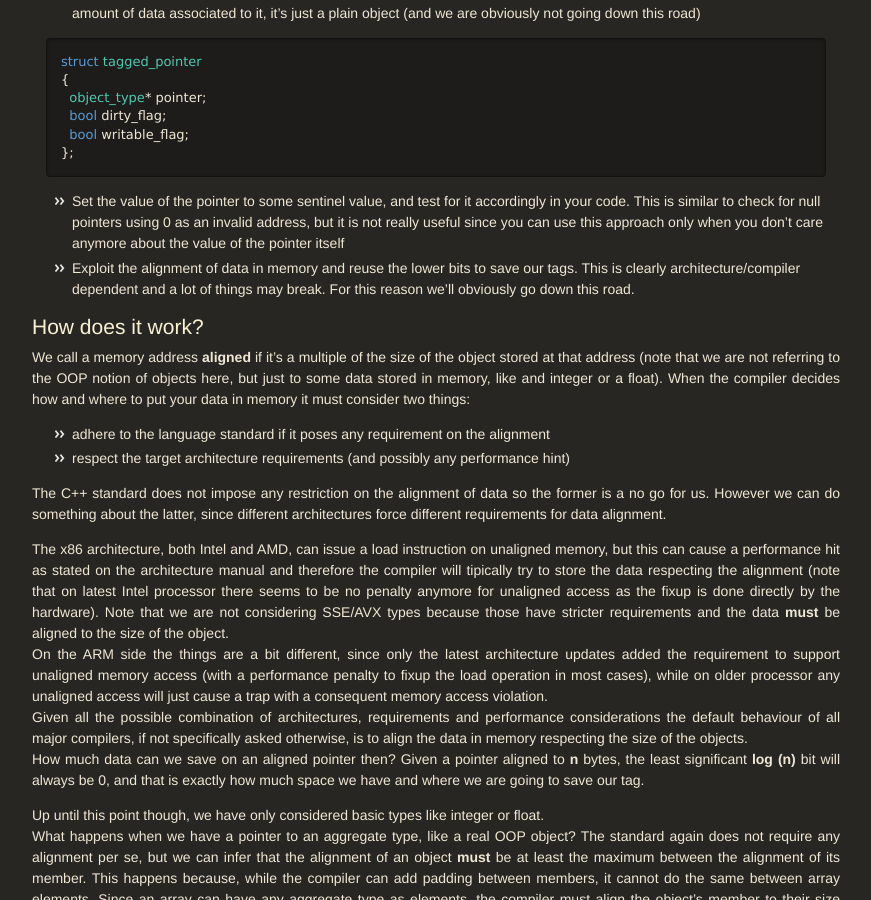
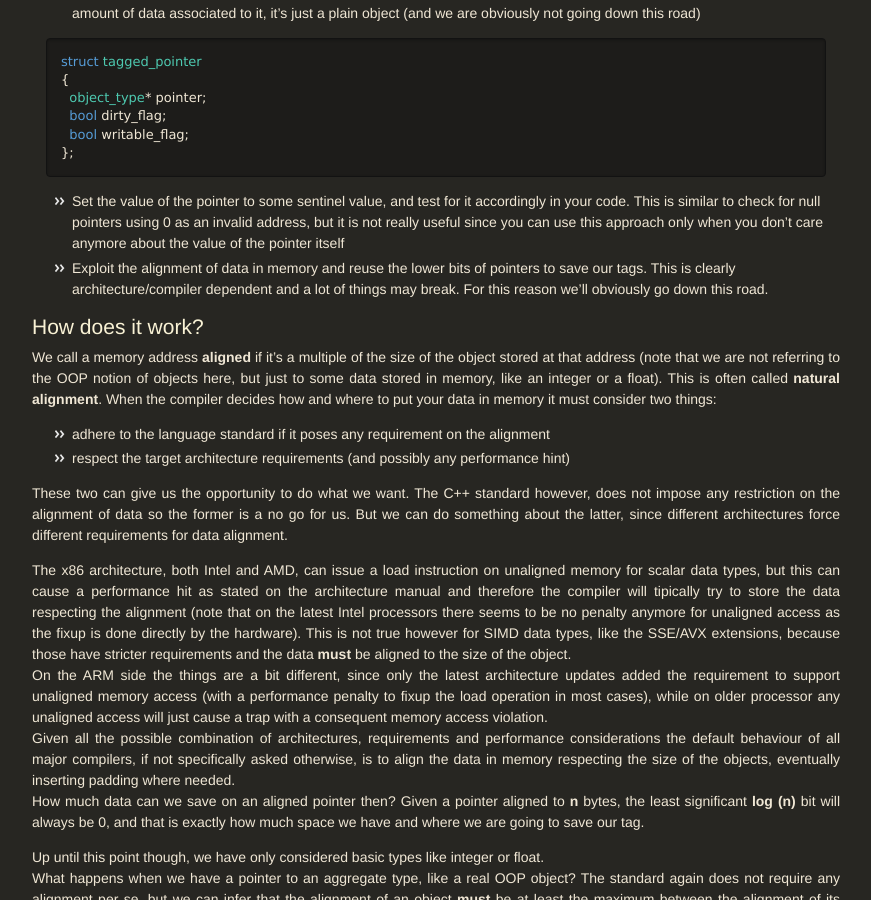
Before and after one commit to Corralx/corralx.github.io, a Jekyll site: the page built from _posts/2016-05-25-tag_ptr.md, in a window 1280 px wide and 900 px high, scrolled down 521 px. Shown: the whole window, without its empty margins (204-1075 px from the left). Built offline with Jekyll 4.4.1, drawn with Linux system fonts in a browser that asks for light colours; some web fonts are replaced; comment, search, counter and statistics services are not loaded.

Commit message:
Fixed post

```diff
--- a/_posts/2016-05-25-tag_ptr.md
+++ b/_posts/2016-05-25-tag_ptr.md
@@ -23,24 +23,25 @@ Generally speaking, a tagged pointer is just a raw pointer to a memory address w
 </code></pre></figure>
 
 * Set the value of the pointer to some sentinel value, and test for it accordingly in your code. This is similar to check for null pointers using 0 as an invalid address, but it is not really useful since you can use this approach only when you don't care anymore about the value of the pointer itself
-* Exploit the alignment of data in memory and reuse the lower bits to save our tags. This is clearly architecture/compiler dependent and a lot of things may break. For this reason we'll obviously go down this road.
+* Exploit the alignment of data in memory and reuse the lower bits of pointers to save our tags. This is clearly architecture/compiler dependent and a lot of things may break. For this reason we'll obviously go down this road.
 
 <i class="excerpt" aria-hidden="true"></i>
 
 ## How does it work?
 
-We call a memory address **aligned** if it's a multiple of the size of the object stored at that address (note that we are not referring to the OOP notion of objects here, but just to some data stored in memory, like and integer or a float).
+We call a memory address **aligned** if it's a multiple of the size of the object stored at that address (note that we are not referring to the OOP notion of objects here, but just to some data stored in memory, like an integer or a float). This is often called **natural alignment**.
 When the compiler decides how and where to put your data in memory it must consider two things:
 
 * adhere to the language standard if it poses any requirement on the alignment
 * respect the target architecture requirements (and possibly any performance hint)
 
-The C++ standard does not impose any restriction on the alignment of data so the former is a no go for us.
-However we can do something about the latter, since different architectures force different requirements for data alignment.
+These two can give us the opportunity to do what we want.
+The C++ standard however, does not impose any restriction on the alignment of data so the former is a no go for us.
+But we can do something about the latter, since different architectures force different requirements for data alignment.
 
-The x86 architecture, both Intel and AMD, can issue a load instruction on unaligned memory, but this can cause a performance hit as stated on the architecture manual and therefore the compiler will tipically try to store the data respecting the alignment (note that on latest Intel processor there seems to be no penalty anymore for unaligned access as the fixup is done directly by the hardware). Note that we are not considering SSE/AVX types because those have stricter requirements and the data **must** be aligned to the size of the object.<br>
+The x86 architecture, both Intel and AMD, can issue a load instruction on unaligned memory for scalar data types, but this can cause a performance hit as stated on the architecture manual and therefore the compiler will tipically try to store the data respecting the alignment (note that on the latest Intel processors there seems to be no penalty anymore for unaligned access as the fixup is done directly by the hardware). This is not true however for SIMD data types, like the SSE/AVX extensions, because those have stricter requirements and the data **must** be aligned to the size of the object.<br>
 On the ARM side the things are a bit different, since only the latest architecture updates added the requirement to support unaligned memory access (with a performance penalty to fixup the load operation in most cases), while on older processor any unaligned access will just cause a trap with a consequent memory access violation.<br>
-Given all the possible combination of architectures, requirements and performance considerations the default behaviour of all major compilers, if not specifically asked otherwise, is to align the data in memory respecting the size of the objects.<br>
+Given all the possible combination of architectures, requirements and performance considerations the default behaviour of all major compilers, if not specifically asked otherwise, is to align the data in memory respecting the size of the objects, eventually inserting padding where needed.<br>
 How much data can we save on an aligned pointer then? Given a pointer aligned to **n** bytes, the least significant **log (n)** bit will always be 0, and that is exactly how much space we have and where we are going to save our tag.
 
 Up until this point though, we have only considered basic types like integer or float.<br>
```
